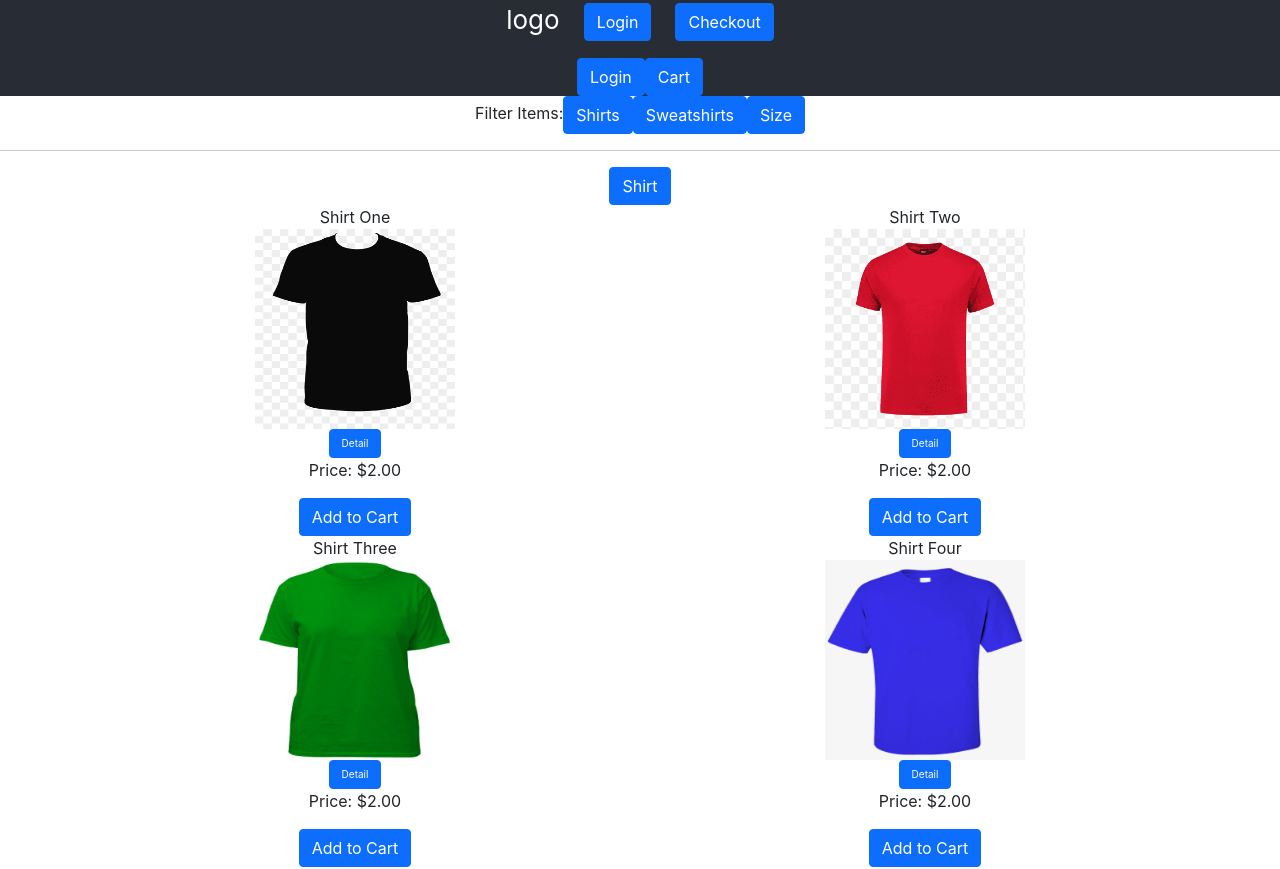
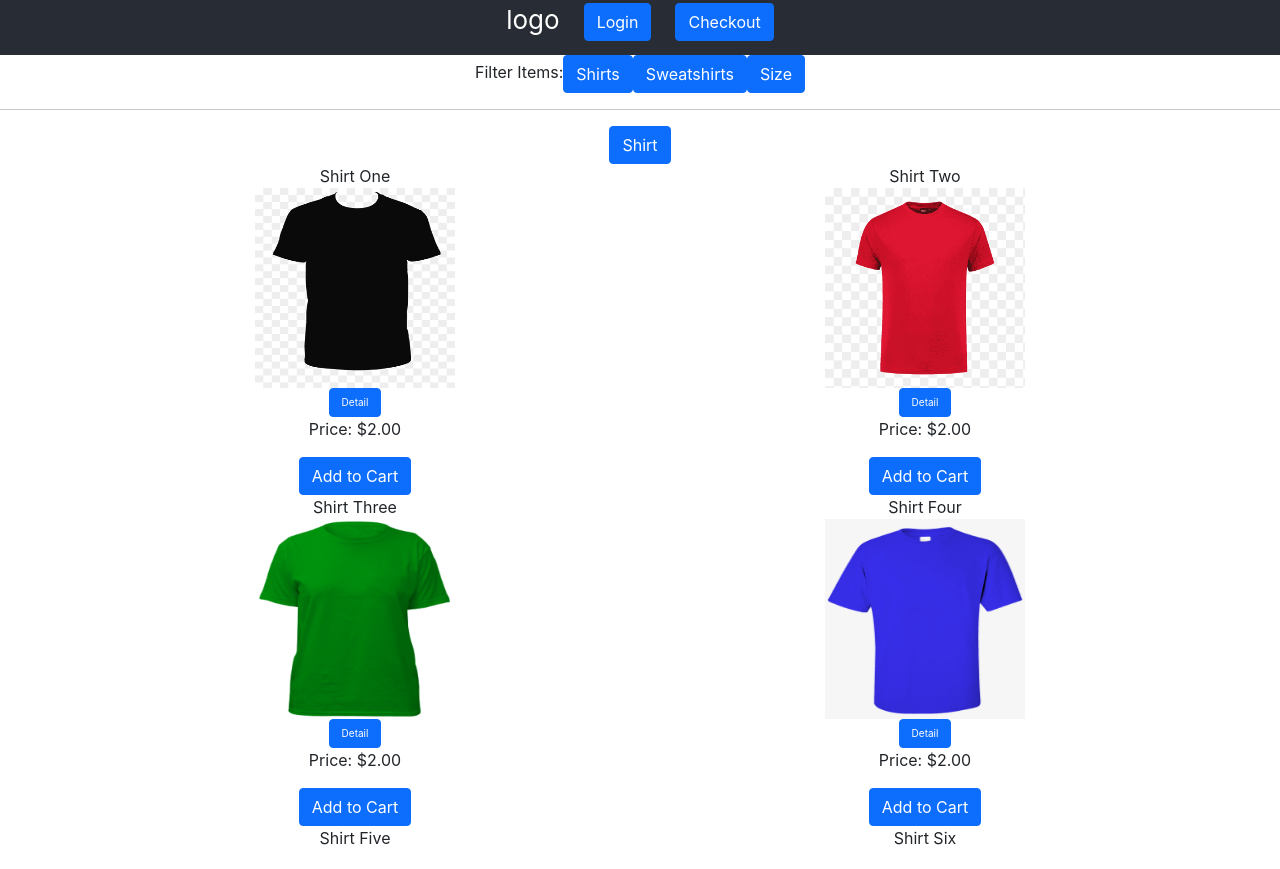
Before and after one commit to ydnamjs/CISC275012-S23-FinalProjectStarter, a React (Create React App) app: page / in a window 1280 px wide. Shown: the top 869 px of the page. Built offline with nearby package versions, Linux system fonts and the light colour scheme.

Commit message:
change buttons

```diff
--- a/src/App.tsx
+++ b/src/App.tsx
@@ -33,9 +33,6 @@ function App(): JSX.Element {
                             </Col>
                         </Row>
                     </Container>
-
-                    <Button>Login</Button>
-                    <Button>Cart</Button>
                 </div>
             </header>
             <p>
```
